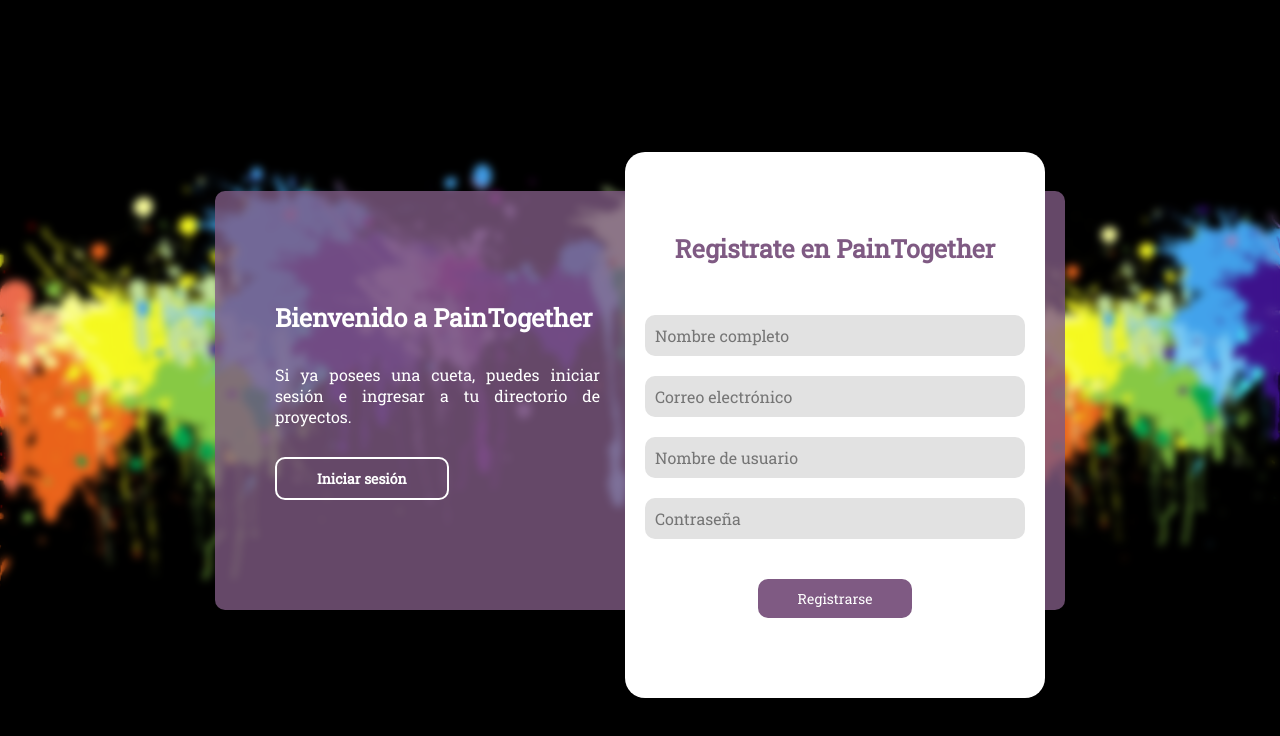
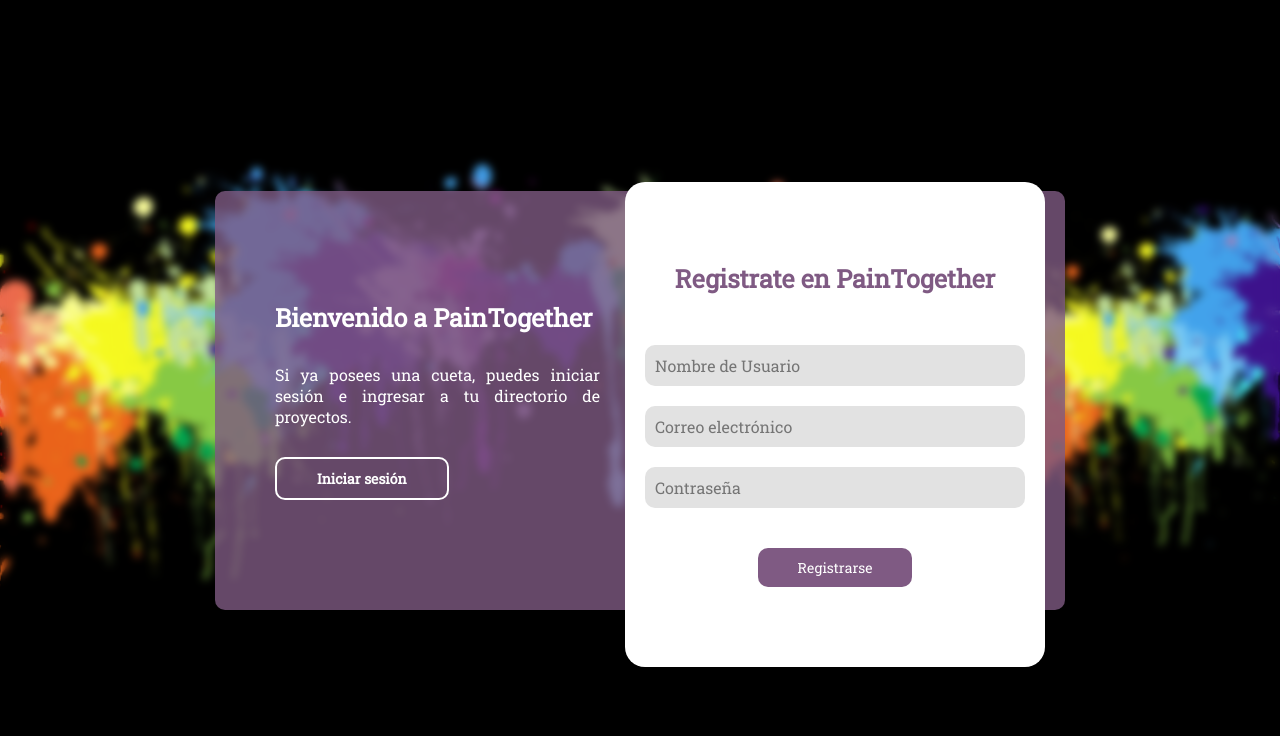
Before and after one commit to JuanCarrill0/PF-MP-PainTogether, a React (Create React App) app: page / in a window 1280 px wide. Both pictures are taken after a click on the button "Crear cuenta". Shown: the top 736 px of the page. Built offline with nearby package versions, Linux system fonts and the light colour scheme.

Commit message:
Metodos register y login funcionando con access token

```diff
--- a/src/components/LoginRegister/Form/Form.tsx
+++ b/src/components/LoginRegister/Form/Form.tsx
@@ -1,30 +1,86 @@
-import React from 'react';
+import React, { useState } from 'react';
 
 //Estilos
 import './Form.css';
 
 function Form(props:any) {
+  //Declaración de las variables para el formulario
+  const [nombre, setNombre] = useState('');
+  const [email, setEmail] = useState('');
+  const [contrasena, setPassword] = useState('');
+
+  //Metodo De inicio de sesióncuando se envie el formulario
+
+  const handleSubmit = (e: React.FormEvent<HTMLFormElement>) => {
+    e.preventDefault();
+    const url = 'http://127.0.0.1:5000/auth/login';
+    const data = { nombre, contrasena };
+
+    fetch(url, {
+      method: 'POST',
+      body: JSON.stringify(data),
+      headers: {
+        'Content-Type': 'application/json'
+      }
+    })
+    .then(response => response.json())
+    .then(data => {
+      if (data.access_token) {
+        // Aquí puedes guardar el token en el almacenamiento local (local storage)
+        localStorage.setItem('access_token', data.access_token);
+        console.log('Inicio de sesión exitoso');
+      } else {
+        console.log('Credenciales inválidas');
+      }
+    })
+    .catch(error => console.error('Error:', error));
+  }
+
+  //Metodo De registro cuando se envie el formulario
+  const handleRegisterSubmit = async (e: React.FormEvent<HTMLFormElement>) => {
+    e.preventDefault();
+    try {
+      const response = await fetch('http://127.0.0.1:5000/auth/register', {
+        method: 'POST',
+        headers: {
+          'Content-Type': 'application/json'
+        },
+        body: JSON.stringify({
+          nombre,
+          email,
+          contrasena
+        })
+      });
+
+      const data = await response.json();
+      localStorage.setItem('access_token', data.access_token);
+      // hacer algo más después de registrar al usuario
+      console.log("Usuario Registrado")
+    } catch (error) {
+      console.error(error);
+      // manejar errores de registro
+    }
+  }
   return (
     <div className="forms-containers" style={{left: props?.change?.formsLeft, top: props?.change?.formsTop}}>
       {/* FORMULARIO DE REGISTRO */}
-      <form className="register-form" style={{display: props?.change?.registerDisplay}}>
+      <form className="register-form" onSubmit={handleRegisterSubmit} style={{display: props?.change?.registerDisplay}}>
         <h2>Registrate en PainTogether</h2>
-        <input type="text" placeholder="Nombre completo" required />
-        <input type="email" placeholder="Correo electrónico" required />
-        <input type="text" placeholder="Nombre de usuario" required />
-        <input type="password" placeholder="Contraseña" required />
+        <input type="text" placeholder="Nombre de Usuario" onChange={(e) => setNombre(e.target.value)} required />
+        <input type="email" placeholder="Correo electrónico" onChange={(e) => setEmail(e.target.value)} required />
+        <input type="password" placeholder="Contraseña" onChange={(e) => setPassword(e.target.value)} required />
         <button>Registrarse</button>
       </form>
-      {/* FORMULARIO DE INISIO DE SSESIÓN */}
-      <form className="login-form" style={{display: props?.change?.loginDisplay}}>
+      {/* FORMULARIO DE INICIO DE SSESIÓN */}
+      <form className="login-form" onSubmit={handleSubmit} style={{display: props?.change?.loginDisplay}}>
         <h2>Inicia sesión en PainTogether</h2>
         <div>
           <i className="bx bxs-user" style={{color: '#7f5a83'}} />
-          <input type="text" placeholder="Usuario" required />
+          <input type="text" placeholder="Usuario" onChange={(e) => setNombre(e.target.value)} required />
         </div>
         <div>
           <i className="bx bxs-lock" style={{color: '#7f5a83'}} />
-          <input type="password" placeholder="Contraseña" required />
+          <input type="password" placeholder="Contraseña" onChange={(e) => setPassword(e.target.value)} required />
         </div>
         <button>Iniciar sesión</button>
       </form>
```
